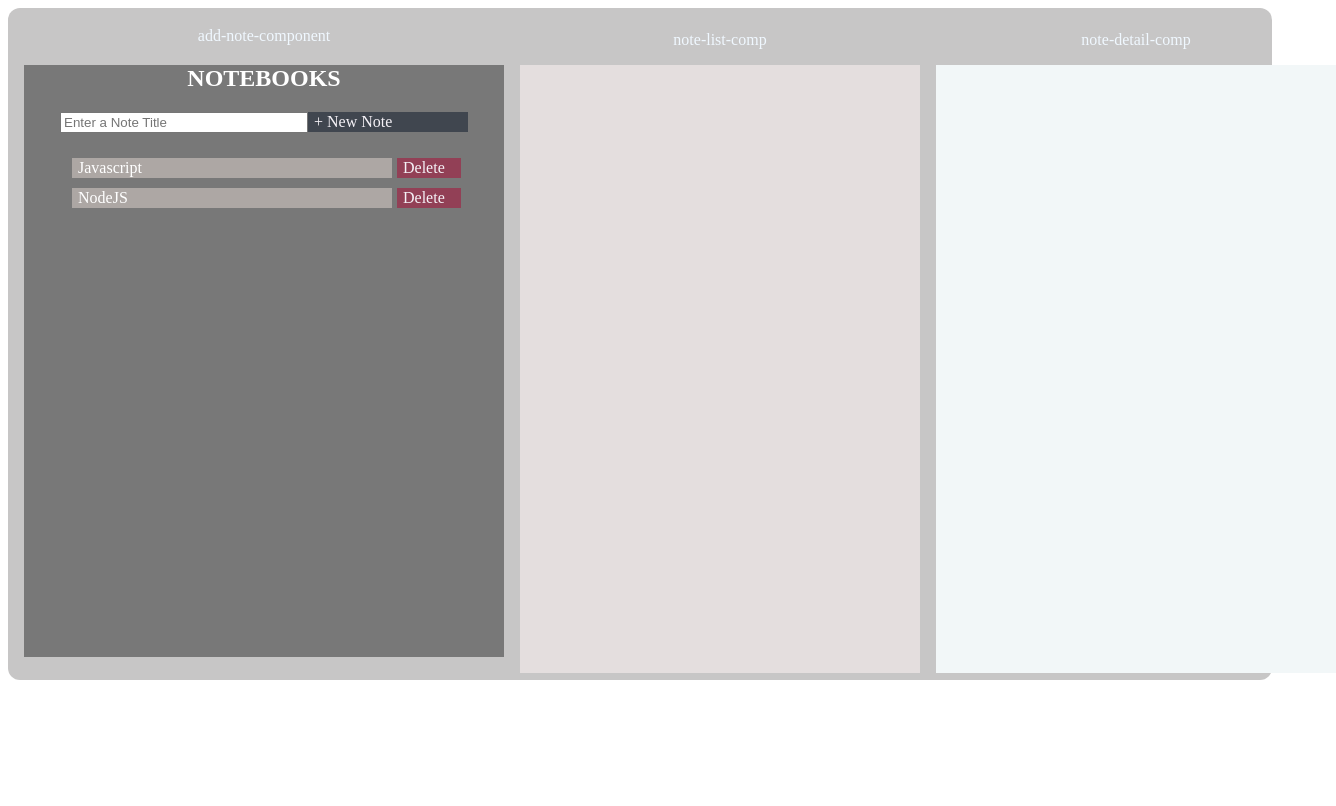
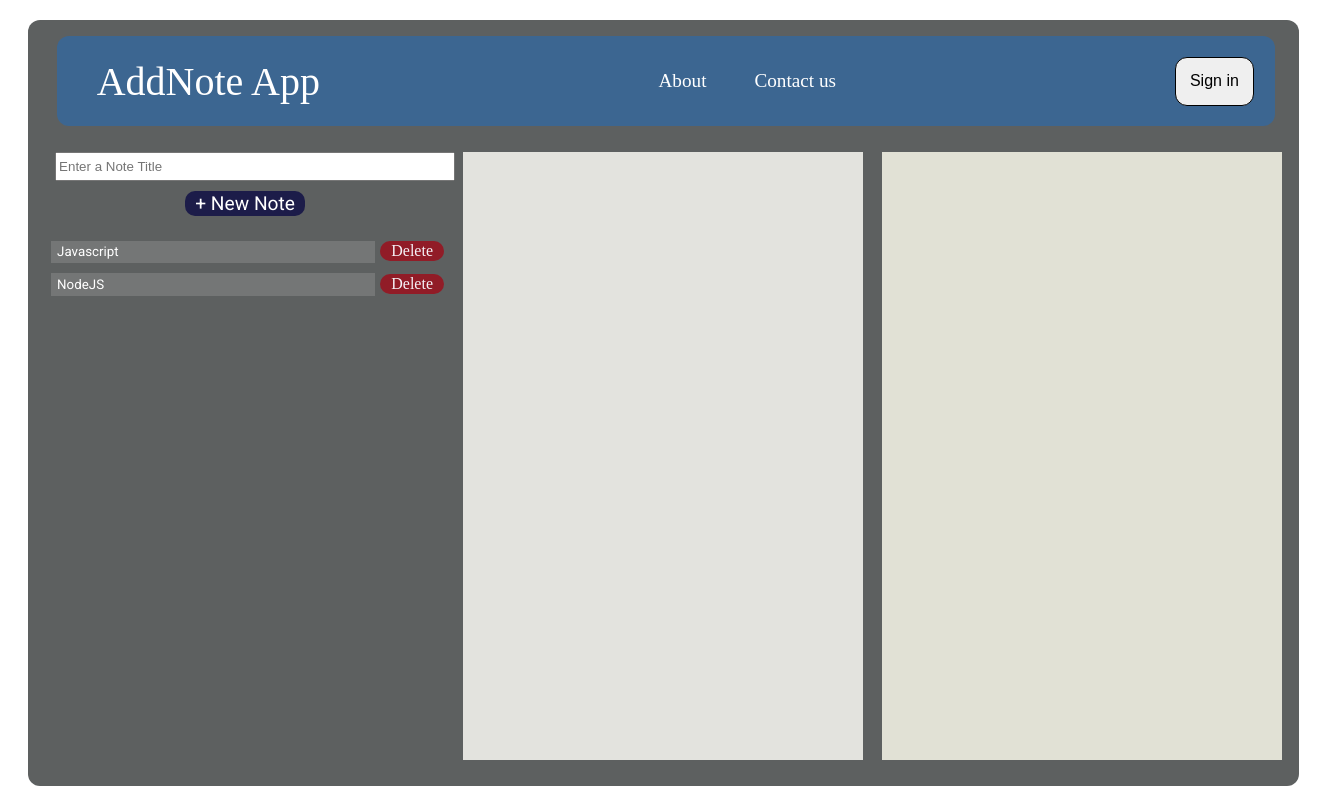
Before and after one commit to mehmetKargaci/Add-Note, an Angular app: page / in a window 1280 px wide. Shown: the whole page, 1336 px wide, since content can reach past the window. Built offline with nearby package versions, Linux system fonts and the light colour scheme.

Commit message:
Add note app with css design

```diff
--- a/src/app/add-note/add-note.component.css
+++ b/src/app/add-note/add-note.component.css
@@ -1,9 +1,8 @@
 
 .container{
-  background-color: rgb(120, 120, 120);
-  color: white;
-  width: 30rem;
-  height: 37rem;
+  color: #c1c1c1;
+  width: 25rem;
+  height: 38rem;
 }
 
 div {
@@ -13,44 +12,57 @@ div {
 .title-input{
   align-items: flex-start;
   text-align: left;
-width:15rem;
-
+  width: 98%;
+  height: 1.4rem;
+  margin: 10px;
 }
 
-.add-button{
-  background-color: #40464f;
+.add-button {
+  top:50%;
+  background-color: #1c1c49;
+  font-family: Roboto, sans-serif;
+  font-size: larger;
+  color: #fff;
+  border:none;
+  cursor: pointer;
+  border-radius:10px;
+  min-height:20px;
+  min-width: 120px;
+}
+.add-button:hover {
+  background-color:#002ead;
+  transition: 0.7s;
+}
+
+.delete-button{
+  background-color: #911c27;
   color: #f5f2f7;
   border: none;
-  font: inherit;
-  cursor: pointer;
-  width: 5%;
-  min-width: 10rem;
-  text-align: left;
-}
-.delete-button{
-  background-color: #924056;
-  color: #f5f2f7;
-  border: none;
+  border-radius:10px;
   font: inherit;
   cursor: pointer;
   width: 3%;
   min-width: 4rem;
-  text-align: left;
-}
-
-add-button:hover {
-  background-color: #a0acb9;
+  text-align: center;
 }
 
 .list-button{
   align-items: flex-start;
-background-color: rgba(229, 217, 211, 0.478);
+  background-color: rgba(142, 142, 142, 0.47);
   color: white;
   border: none;
-font: inherit;
+  font-family: Roboto, sans-serif;
   cursor: pointer;
-width: 5%;
-min-width: 20rem;
+  width: 81%;
+  height: 1.4rem;
   text-align: left;
   margin: 5px;
 }
+.list-button:hover{
+  background-color: #36383a;
+}
+
+.delete-button:hover{
+  background-color: #b819aa;
+  transition: 0.7s;
+}
--- a/src/app/add-note/add-note.component.html
+++ b/src/app/add-note/add-note.component.html
@@ -1,8 +1,4 @@
-<p>add-note-component</p>
 <div class="container">
-  <div>
-    <h2>NOTEBOOKS</h2>
-  </div>
   <div>
     <input
       class="title-input"
--- a/src/app/app.component.css
+++ b/src/app/app.component.css
@@ -1,17 +1,102 @@
+body{
+  min-height: 100vh;
+}
+
 .note-title{
-    display: flex;
-    flex-direction: row;
-    align-items: center;
-    gap: 1rem;
+  display: grid;
+  grid-template-columns: 1fr 1fr 1fr;
+  grid-template-rows: auto ;
+  justify-items: center;
+  align-items: center;
+  margin: 20px;
+  height: 98%;
+  width: 98%;
+  gap: 1rem;
+  text-align: center;
+  color: aliceblue;
+  background: #5d6060;
+  padding: 1rem;
+  border-radius: 12px;
+}
+
+.page-header{
+  grid-column-start: 1;
+  grid-column-end: 4;
+  background-color: #3c6691;
+  margin-left: 5px;
+  padding: 1.3rem;
+  display: flex;
+  width: 95%;
+  justify-content: space-between;
+  border-radius: 12px;
+}
+
+* {
+  margin: 0;
+  padding: 0;
+}
+
+.logo {
+  color: white;
+  align-self: center;
+  margin-left: 1.2rem;
+  font-size: 2.5rem;
+}
+
+.nav-bar {
+  margin: auto;
+}
+
+.nav-bar a {
+  color: white;
+  padding: 1.5rem;
+  cursor: pointer;
+  text-decoration: none;
+  font-size: 1.2rem;
+}
+
+.menu-icon {
+  color: white;
+  cursor: pointer;
+  display: none;
+}
+
+button {
+  font-size: 1rem;
+  border: 1px solid black;
+  border-radius: 12px;
+  padding: 0.9rem;
+  min-height: fit-content;
+}
+
+@media (max-width: 700px) {
+  .nav-bar {
+    display: none;
+    position: absolute;
+    top: 3.7rem;
+    left: 0;
+    width: 100%;
+    background-color:  #1a79cf;
     text-align: center;
-    color: aliceblue;
-    background: rgb(199, 198, 198);
-    padding: 1rem;
-    border-top-right-radius: 12px;
-    border-top-left-radius: 12px ;
-    border-bottom-right-radius: 12px;
-    border-bottom-left-radius: 12px;
-    height: 40rem;
+  }
 
+  .nav-bar.responsive {
+    display: block;
+  }
 
+  .nav-bar a {
+    display: block;
+  }
+
+  .menu-icon {
+    display: block;
+    z-index: 1;
+  }
+
+  button {
+    padding: 0.4rem;
+  }
+  .logo {
+    font-size: 1.4rem;
+  }
 }
--- a/src/app/app.component.html
+++ b/src/app/app.component.html
@@ -1,5 +1,18 @@
 
 <div class="note-title">
+  <div class="page-header">
+    <div class="logo">
+      <p>AddNote App</p>
+    </div>
+    <a id="menu-icon" class="menu-icon" onclick="onMenuClick()">
+    </a>
+    <div id="navigation-bar" class="nav-bar">
+      <a href="#">About</a>
+      <a href="#">Contact us</a>
+    </div>
+
+    <div class="header-right"><button>Sign in</button></div>
+  </div>
   <app-add-note (noteData)="selectedNote($event)" ></app-add-note>
   <app-note-list
     (subNoteEmitter)="selectedSubnote($event)"
--- a/src/app/note-detail/note-detail.component.css
+++ b/src/app/note-detail/note-detail.component.css
@@ -2,7 +2,7 @@
   .title-list{
     display: flex;
     flex-direction: column;
-    background-color: rgb(242, 247, 248);
+    background-color: rgb(225, 225, 213);
     color: rgb(56, 53, 53);
     width: 25rem;
     height: 38rem;
@@ -10,29 +10,29 @@
 
   .context-title {
     text-align: left;
-    width:15rem;
     margin: 10px;
-    width: 15rem;
+    width: 22rem;
+    height: 1.4rem;
+
   }
 
   .context-input{
     text-align:start;
-    margin-top: 10px;
-    padding-top: 10px;
-    width:15rem;
     margin: 10px;
+    font-family: Monaco, sans-serif;
     width: 22rem;
     height: 35rem;
   }
 
   .subnote-button{
-    background-color: rgb(62, 67, 77);
+    background-color: rgb(45, 86, 103);
     color: white;
     border: none;
-    font: inherit;
+    font-family: Roboto, sans-serif;
     cursor: pointer;
     height: 20px;
     width: 150px;
+    border-radius: 10px;
     margin-top: 5px;
-    margin: 10px;
+    margin-left: 8rem;
   }
--- a/src/app/note-detail/note-detail.component.html
+++ b/src/app/note-detail/note-detail.component.html
@@ -1,8 +1,7 @@
-<p>note-detail-comp</p>
 <div class="title-list" >
   @if(subNote()){
     <input class="context-title" placeholder="Title" [value]="subNote().subtitle" >
     <button class="subnote-button" (click)="addContext()">+ Add New context </button>
     <textarea class="context-input" [value]="subNote().context" [formControl]="contextControl"></textarea>
   }
-  </div>
+</div>
--- a/src/app/note-list/note-list.component.css
+++ b/src/app/note-list/note-list.component.css
@@ -2,46 +2,59 @@
 .title-list{
   display: flex;
   flex-direction: column;
-  background-color: rgb(228, 222, 222);
+  background-color: rgb(227, 227, 222);
   color: rgb(56, 53, 53);
   width: 25rem;
   height: 38rem;
 
 }
 .subnote-button{
-  background-color: rgb(62, 67, 77);
-  color: white;
+  background-color: rgb(94, 72, 117);
+  color: #b5b5b5;
   border: none;
-  font: inherit;
+  font-family: Roboto, sans-serif;
   cursor: pointer;
   height: 20px;
   width: 150px;
+  border-radius:10px;
   margin-top: 5px;
 }
 .subtitle-input{
   text-align: left;
-  width:15rem;
   margin: 10px;
   width: 22rem;
+  height: 1.4rem;
 }
 
 .list-button{
-  background-color: rgba(98, 95, 93, 0.478);
-  color: white;
+  background-color: rgba(149, 147, 149, 0.47);
+  color: #272525;
   border: none;
-  font: inherit;
+  font-family: Roboto, sans-serif;
   cursor: pointer;
   width: 18rem;
+  height: 1.4rem;
   text-align: left;
   margin: 5px;
 }
+
+.list-button:hover{
+  background-color: rgba(83, 80, 76, 0.47);
+}
+
 .delete-button{
-    background-color: rgba(125, 6, 97, 0.478);
-    color: white;
+  background-color: #aa3942;
+  color: #f5f2f7;
   border: none;
+  border-radius:10px;
   font: inherit;
   cursor: pointer;
-    width: 4rem;
-    text-align: left;
-    margin: 5px;
+  width: 3%;
+  min-width: 4rem;
+  text-align: center;
 }
+
+.delete-button:hover{
+  background-color: #b819aa;
+  transition: 0.7s;
+}
--- a/src/app/note-list/note-list.component.html
+++ b/src/app/note-list/note-list.component.html
@@ -1,4 +1,3 @@
-<p>note-list-comp</p>
 <div class="title-list">
 
   @if (note()) {
--- a/src/index.html
+++ b/src/index.html
@@ -6,6 +6,9 @@
   <base href="/">
   <meta name="viewport" content="width=device-width, initial-scale=1">
   <link rel="icon" type="image/x-icon" href="favicon.ico">
+  <link rel="preconnect" href="https://fonts.googleapis.com">
+  <link rel="preconnect" href="https://fonts.gstatic.com" crossorigin>
+  <link href="https://fonts.googleapis.com/css2?family=Roboto:ital,wght@0,100;0,300;0,400;0,500;0,700;0,900;1,100;1,300;1,400;1,500;1,700;1,900&display=swap" rel="stylesheet">
 </head>
 <body>
   <app-root></app-root>
```
Lines whose indentation alone changed are shown as unchanged.
